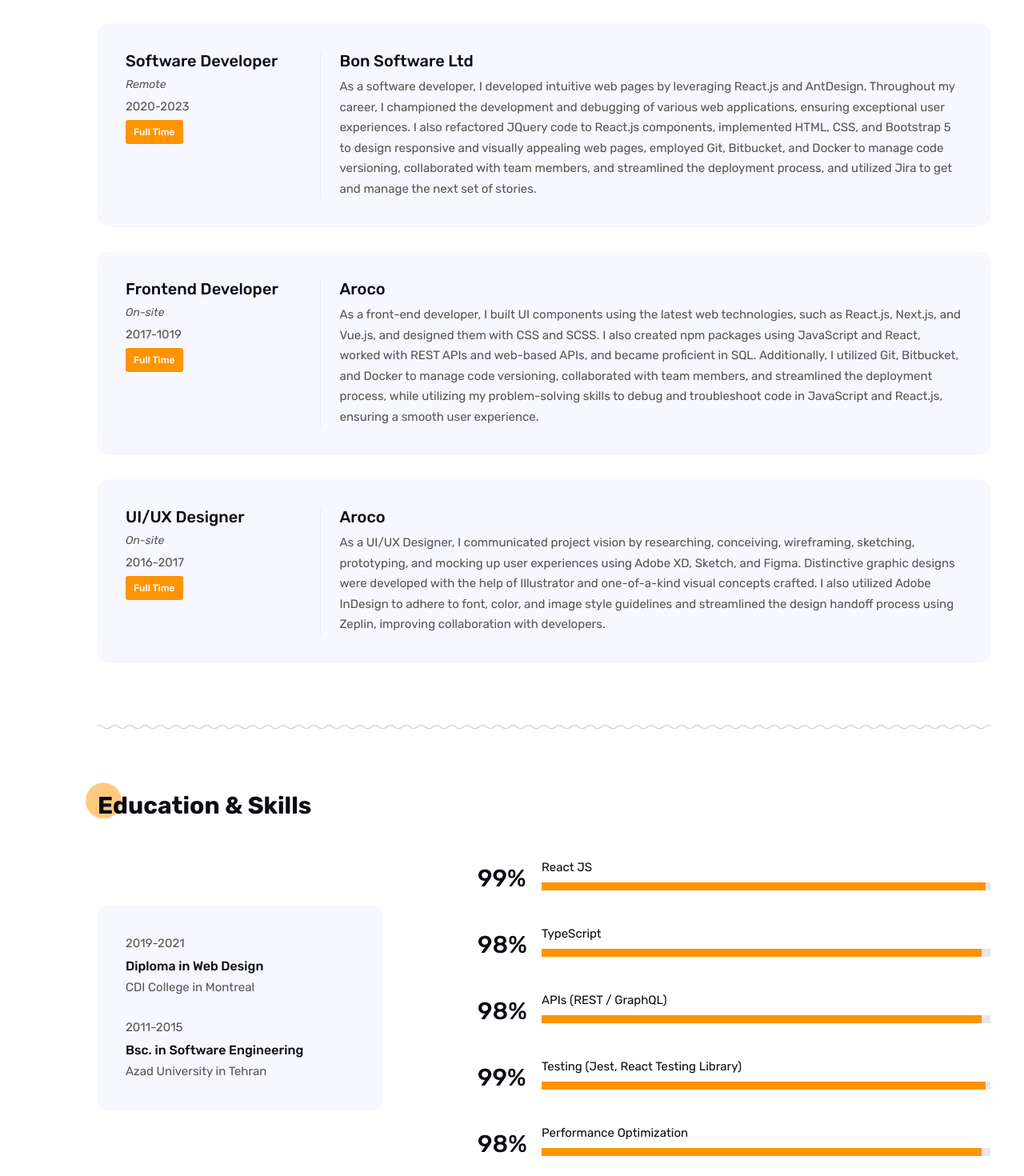
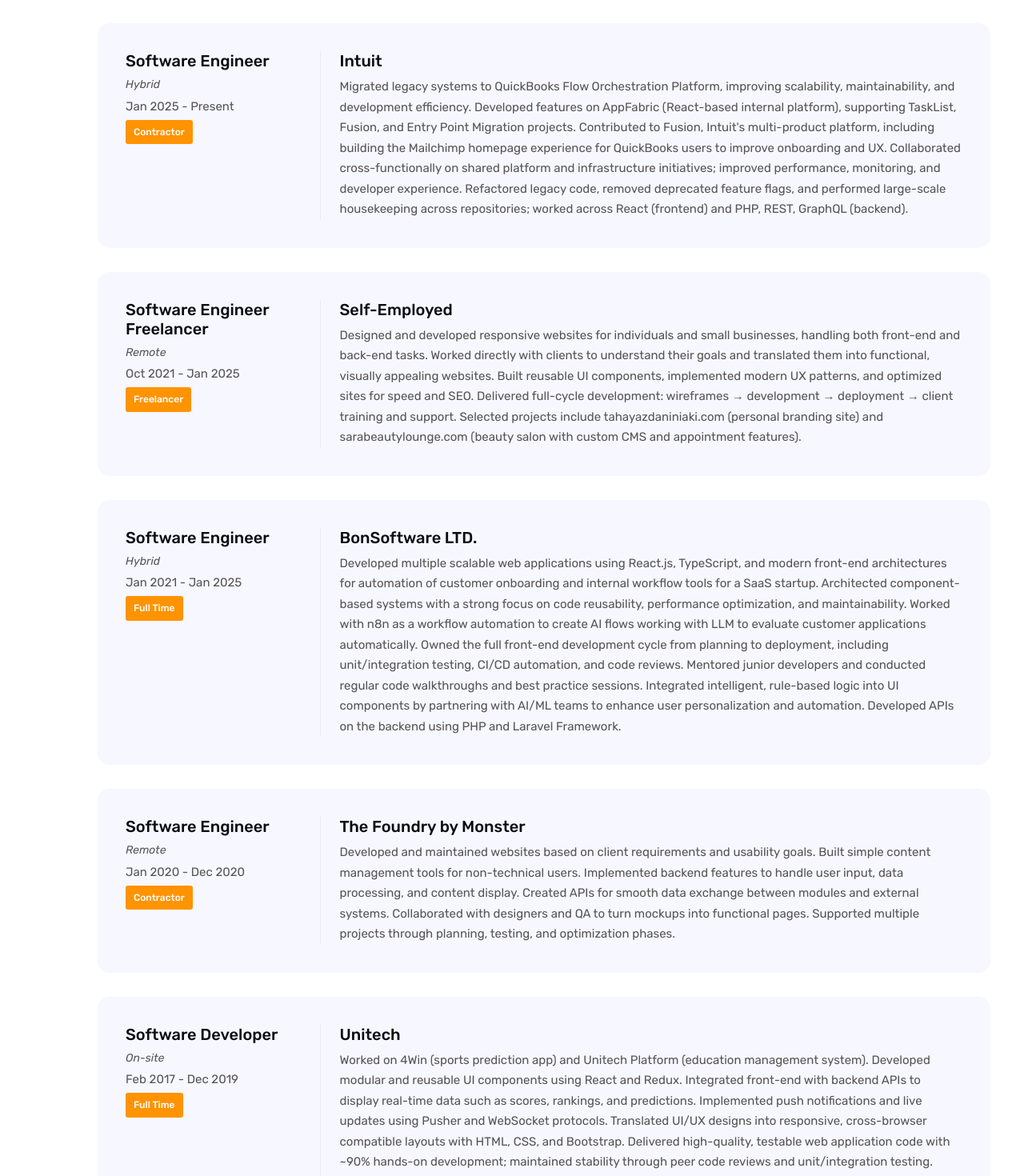
Before and after one commit to mahshidzandian/portfolio, a React (Create React App) app: page / in a window 1280 px wide. Shown: the part 2860-4330 px from the top of the page at 80% size. Built offline with nearby package versions, Linux system fonts and the light colour scheme; a web font is replaced by a local one.

Commit message:
update resume

```diff
--- a/src/components/resume/Resume.jsx
+++ b/src/components/resume/Resume.jsx
@@ -3,50 +3,67 @@
 
 const resumeContent = [
   {
-    jobPosition: `Software Developer`,
-    jobType: `Remote`,
-    jobDuration: `2020-2023`,
-    timeDuraton: `Full Time`,
-    compnayName: "Bon Software Ltd",
-    jobDescription: `As a software developer, I developed intuitive web pages by leveraging
-    React.js and AntDesign. Throughout my career, I championed the development and debugging
-    of various web applications, ensuring exceptional user experiences.
-    I also refactored JQuery code to React.js components, implemented HTML, CSS,
-    and Bootstrap 5 to design responsive and visually appealing web pages,
-    employed Git, Bitbucket, and Docker to manage code versioning, collaborated with
-    team members, and streamlined the deployment process, and utilized Jira to get
-    and manage the next set of stories.`,
+    jobPosition: `Software Engineer`,
+    jobType: `Hybrid`,
+    jobDuration: `Jan 2025 - Present`,
+    timeDuraton: `Contractor`,
+    compnayName: "Intuit",
+    jobDescription: `Migrated legacy systems to QuickBooks Flow Orchestration Platform, improving scalability, maintainability, and development efficiency. Developed features on AppFabric (React-based internal platform), supporting TaskList, Fusion, and Entry Point Migration projects. Contributed to Fusion, Intuit's multi-product platform, including building the Mailchimp homepage experience for QuickBooks users to improve onboarding and UX. Collaborated cross-functionally on shared platform and infrastructure initiatives; improved performance, monitoring, and developer experience. Refactored legacy code, removed deprecated feature flags, and performed large-scale housekeeping across repositories; worked across React (frontend) and PHP, REST, GraphQL (backend).`,
     delayAnimation: "",
   },
   {
-    jobPosition: `Frontend Developer`,
-    jobType: `On-site`,
-    jobDuration: `2017-1019`,
+    jobPosition: `Software Engineer Freelancer`,
+    jobType: `Remote`,
+    jobDuration: `Oct 2021 - Jan 2025`,
+    timeDuraton: `Freelancer`,
+    compnayName: "Self-Employed",
+    jobDescription: `Designed and developed responsive websites for individuals and small businesses, handling both front-end and back-end tasks. Worked directly with clients to understand their goals and translated them into functional, visually appealing websites. Built reusable UI components, implemented modern UX patterns, and optimized sites for speed and SEO. Delivered full-cycle development: wireframes → development → deployment → client training and support. Selected projects include tahayazdaniniaki.com (personal branding site) and sarabeautylounge.com (beauty salon with custom CMS and appointment features).`,
+    delayAnimation: "50",
+  },
+  {
+    jobPosition: `Software Engineer`,
+    jobType: `Hybrid`,
+    jobDuration: `Jan 2021 - Jan 2025`,
     timeDuraton: `Full Time`,
-    compnayName: "Aroco",
-    jobDescription: `As a front-end developer, I built UI components using the latest
-    web technologies, such as React.js, Next.js, and Vue.js, and designed them with
-    CSS and SCSS. I also created npm packages using JavaScript and React, worked with
-    REST APIs and web-based APIs, and became proficient in SQL. Additionally,
-    I utilized Git, Bitbucket, and Docker to manage code versioning, collaborated
-    with team members, and streamlined the deployment process, while utilizing my
-    problem-solving skills to debug and troubleshoot code in JavaScript and React.js,
-    ensuring a smooth user experience.`,
+    compnayName: "BonSoftware LTD.",
+    jobDescription: `Developed multiple scalable web applications using React.js, TypeScript, and modern front-end architectures for automation of customer onboarding and internal workflow tools for a SaaS startup. Architected component-based systems with a strong focus on code reusability, performance optimization, and maintainability. Worked with n8n as a workflow automation to create AI flows working with LLM to evaluate customer applications automatically. Owned the full front-end development cycle from planning to deployment, including unit/integration testing, CI/CD automation, and code reviews. Mentored junior developers and conducted regular code walkthroughs and best practice sessions. Integrated intelligent, rule-based logic into UI components by partnering with AI/ML teams to enhance user personalization and automation. Developed APIs on the backend using PHP and Laravel Framework.`,
     delayAnimation: "100",
   },
   {
-    jobPosition: `UI/UX Designer`,
+    jobPosition: `Software Engineer`,
+    jobType: `Remote`,
+    jobDuration: `Jan 2020 - Dec 2020`,
+    timeDuraton: `Contractor`,
+    compnayName: "The Foundry by Monster",
+    jobDescription: `Developed and maintained websites based on client requirements and usability goals. Built simple content management tools for non-technical users. Implemented backend features to handle user input, data processing, and content display. Created APIs for smooth data exchange between modules and external systems. Collaborated with designers and QA to turn mockups into functional pages. Supported multiple projects through planning, testing, and optimization phases.`,
+    delayAnimation: "150",
+  },
+  {
+    jobPosition: `Software Developer`,
     jobType: `On-site`,
-    jobDuration: `2016-2017`,
+    jobDuration: `Feb 2017 - Dec 2019`,
+    timeDuraton: `Full Time`,
+    compnayName: "Unitech",
+    jobDescription: `Worked on 4Win (sports prediction app) and Unitech Platform (education management system). Developed modular and reusable UI components using React and Redux. Integrated front-end with backend APIs to display real-time data such as scores, rankings, and predictions. Implemented push notifications and live updates using Pusher and WebSocket protocols. Translated UI/UX designs into responsive, cross-browser compatible layouts with HTML, CSS, and Bootstrap. Delivered high-quality, testable web application code with ~90% hands-on development; maintained stability through peer code reviews and unit/integration testing. Contributed to front-end architecture and component design following best practices in modular coding, CI/CD workflows, and scalability. Provided technical guidance to junior developers and participated in pair programming.`,
+    delayAnimation: "200",
+  },
+  {
+    jobPosition: `User Interface Designer`,
+    jobType: `On-site`,
+    jobDuration: `Feb 2016 - Feb 2017`,
+    timeDuraton: `Full Time`,
+    compnayName: "Unitech",
+    jobDescription: `Collaborated with product managers and developers to create high-fidelity wireframes and user-centered designs that laid the foundation for future front-end development. Designed responsive, user-friendly interfaces using tools like Figma and Adobe XD. Worked closely with front-end developers to ensure consistent design implementation. Applied UX principles to optimize user flows and reduce friction in key tasks.`,
+    delayAnimation: "250",
+  },
+  {
+    jobPosition: `User Interface Designer`,
+    jobType: `On-site`,
+    jobDuration: `Jan 2015 - Feb 2016`,
     timeDuraton: `Full Time`,
     compnayName: "Aroco",
-    jobDescription: `As a UI/UX Designer, I communicated project vision by researching,
-    conceiving, wireframing, sketching, prototyping, and mocking up user experiences using
-    Adobe XD, Sketch, and Figma. Distinctive graphic designs were developed with the help of
-    Illustrator and one-of-a-kind visual concepts crafted. I also utilized Adobe InDesign
-    to adhere to font, color, and image style guidelines and streamlined the design handoff
-    process using Zeplin, improving collaboration with developers.`,
-    delayAnimation: "200",
+    jobDescription: `Designed and implemented user-centered interfaces for company websites and internal dashboards. Developed interactive front-end components and enhanced UI responsiveness across desktop and mobile platforms. Collaborated with back-end developers to build dynamic web applications focusing on performance and maintainability. Consumed and integrated RESTful APIs into web pages for real-time data rendering and improved user experience. Conducted usability testing and translated feedback into design iterations that improved overall task completion rates. Created wireframes, mockups, and functional prototypes in collaboration with product stakeholders. Ensured cross-browser compatibility and optimized website load times to improve SEO and performance metrics.`,
+    delayAnimation: "300",
   },
 ];
 
@@ -102,9 +119,8 @@
           <div
             className="separated"
             style={{
-              backgroundImage: `url(${
-                process.env.PUBLIC_URL + "img/border-dark.png"
-              })`,
+              backgroundImage: `url(${process.env.PUBLIC_URL + "img/border-dark.png"
+                })`,
             }}
           >
           </div>
```
